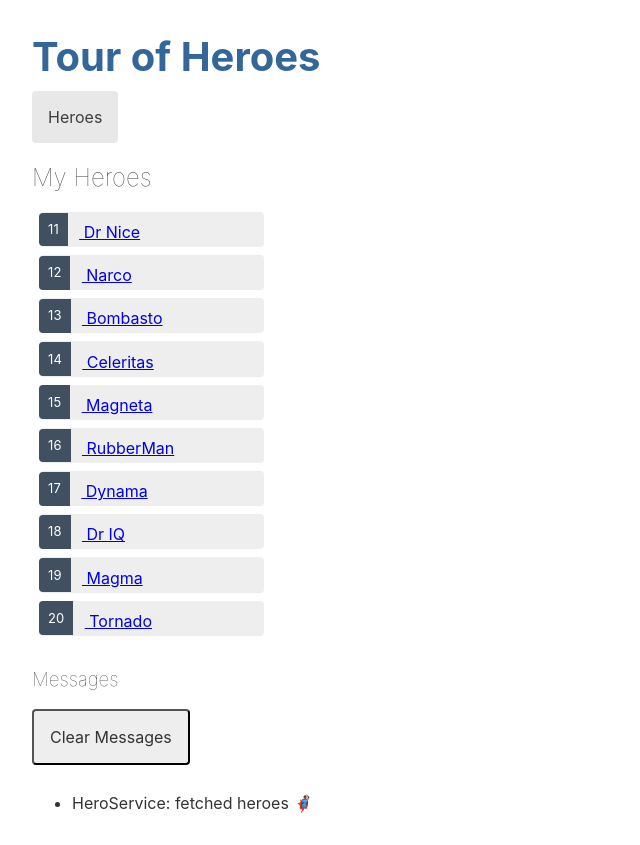
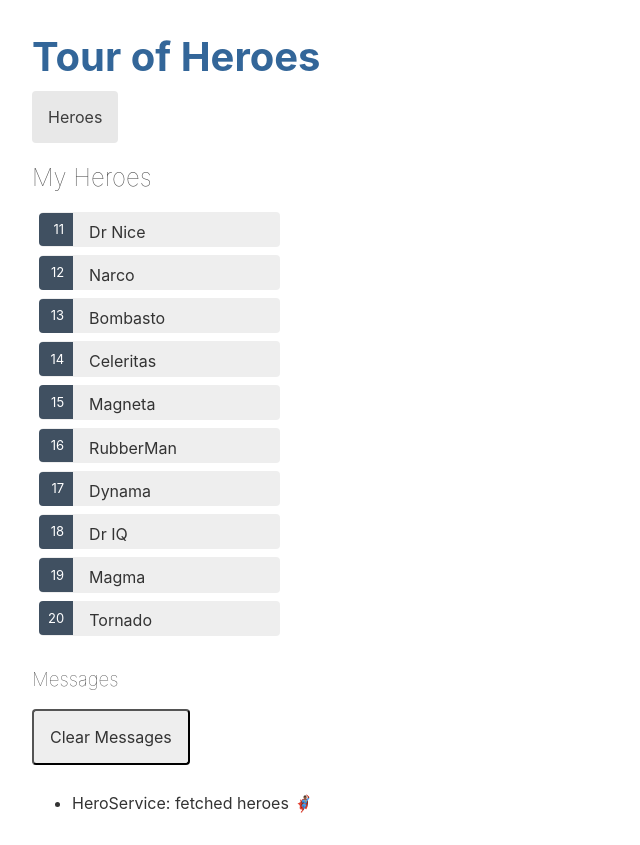
Before and after one commit to manavm1990/Tour-of-Heroes, an Angular app: page /heroes in a window 1280 px wide. Shown: the whole page, without its empty margins (0-640 px from the left). Built offline with nearby package versions, Linux system fonts and the light colour scheme.

Commit message:
:lipstick: Fix styles for links in heroes

```diff
--- a/src/app/heroes/heroes.component.css
+++ b/src/app/heroes/heroes.component.css
@@ -5,47 +5,49 @@
   width: 15em;
 }
 .heroes li {
+  position: relative;
   cursor: pointer;
-  position: relative;
-  left: 0;
-  background-color: #EEE;
-  margin: .5em;
-  padding: .3em 0;
+}
+
+.heroes li:hover {
+  left: 0.1em;
+}
+
+.heroes a {
+  color: #333;
+  text-decoration: none;
+  background-color: #eee;
+  margin: 0.5em;
+  padding: 0.3em 0;
   height: 1.6em;
   border-radius: 4px;
+  display: block;
+  width: 100%;
 }
-.heroes li:hover {
+
+.heroes a:hover {
   color: #2c3a41;
   background-color: #e6e6e6;
-  left: .1em;
 }
-.heroes li.selected {
-  background-color: black;
-  color: white;
+
+.heroes a:active {
+  background-color: #525252;
+  color: #fafafa;
 }
-.heroes li.selected:hover {
-  background-color: #505050;
-  color: white;
-}
-.heroes li.selected:active {
-  background-color: black;
-  color: white;
-}
+
 .heroes .badge {
   display: inline-block;
   font-size: small;
   color: white;
   padding: 0.8em 0.7em 0 0.7em;
-  background-color:#405061;
+  background-color: #405061;
   line-height: 1em;
   position: relative;
   left: -1px;
   top: -4px;
   height: 1.8em;
-  margin-right: .8em;
+  min-width: 16px;
+  text-align: right;
+  margin-right: 0.8em;
   border-radius: 4px 0 0 4px;
 }
-
-input {
-  padding: .5rem;
-}
```
